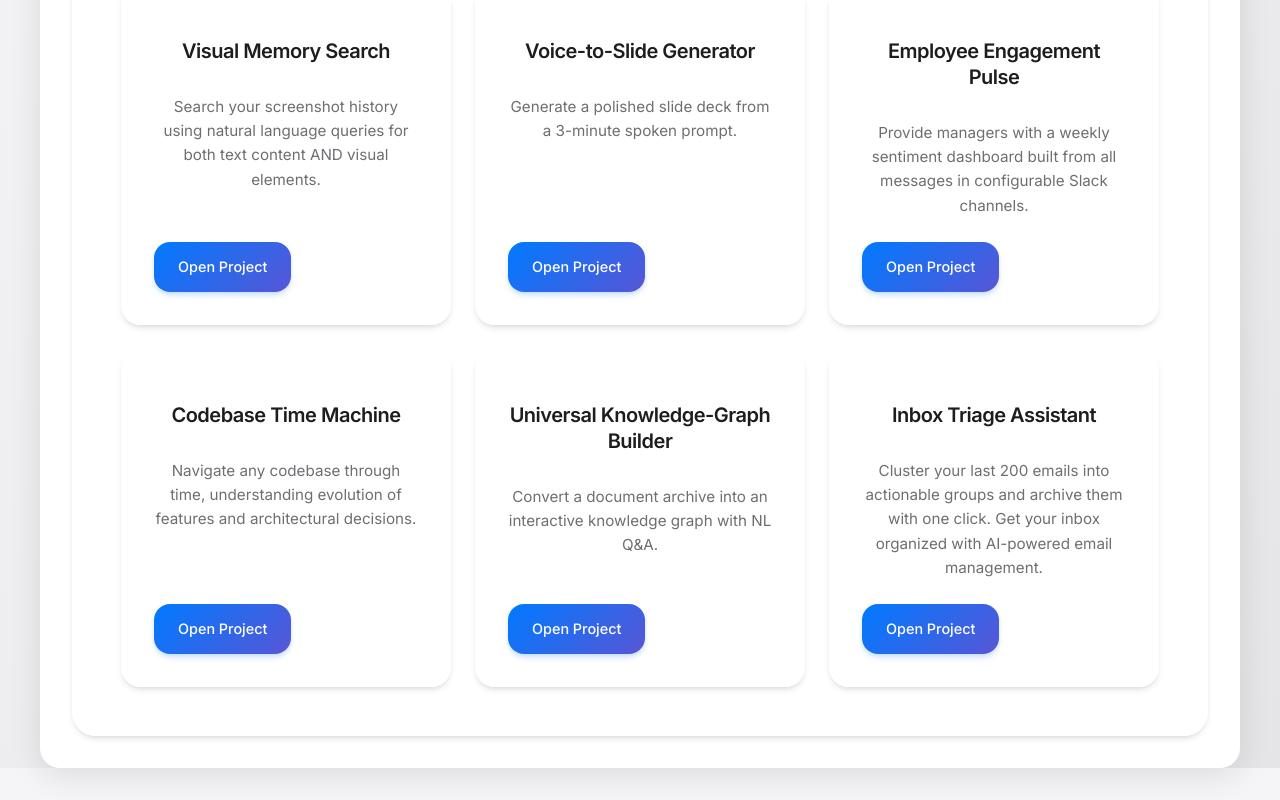
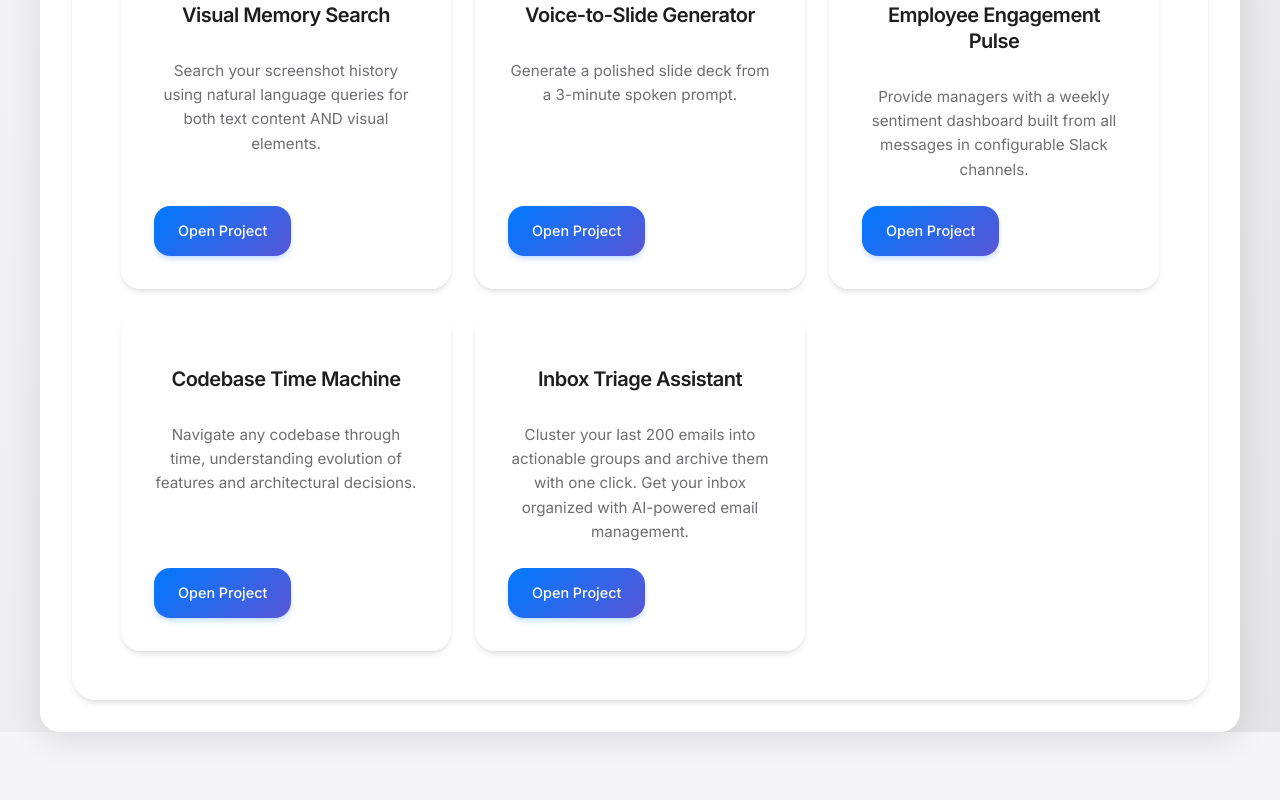
Before and after one commit to CharlieChenyuZhang/chenyu-buildathon-081625, a React (Create React App) app: page / in a window 1280 px wide. Shown: the part 402-1202 px from the top of the page. After the commit the page ends 1166 px from the top, so only its background shows below. Built offline with nearby package versions, Linux system fonts and the light colour scheme.

Commit message:
hide the graph project

```diff
--- a/src/App.js
+++ b/src/App.js
@@ -13,7 +13,6 @@ import VisualMemory from "./components/VisualMemory";
 import VoiceToSlide from "./components/VoiceToSlide";
 import EmployeeEngagement from "./components/EmployeeEngagement";
 import CodebaseTimeMachine from "./components/CodebaseTimeMachine";
-import KnowledgeGraph from "./components/KnowledgeGraph";
 import InboxTriage from "./components/InboxTriage";
 
 function Navigation() {
@@ -27,7 +26,6 @@ function Navigation() {
     { path: "/voice-to-slide", label: "Voice to Slide" },
     { path: "/employee-engagement", label: "Employee Engagement" },
     { path: "/codebase-time-machine", label: "Codebase Time Machine" },
-    { path: "/knowledge-graph", label: "Knowledge Graph" },
     { path: "/inbox-triage", label: "Inbox Triage" },
   ];
 
@@ -135,7 +133,6 @@ function App() {
               path="/codebase-time-machine"
               element={<CodebaseTimeMachine />}
             />
-            <Route path="/knowledge-graph" element={<KnowledgeGraph />} />
             <Route path="/inbox-triage" element={<InboxTriage />} />
           </Routes>
         </main>
@@ -193,17 +190,6 @@ function Home() {
         </div>
 
         <div className="project-card">
-          <h3>Universal Knowledge-Graph Builder</h3>
-          <p>
-            Convert a document archive into an interactive knowledge graph with
-            NL Q&A.
-          </p>
-          <Link to="/knowledge-graph" className="project-link">
-            Open Project
-          </Link>
-        </div>
-
-        <div className="project-card">
           <h3>Inbox Triage Assistant</h3>
           <p>
             Cluster your last 200 emails into actionable groups and archive them
```
